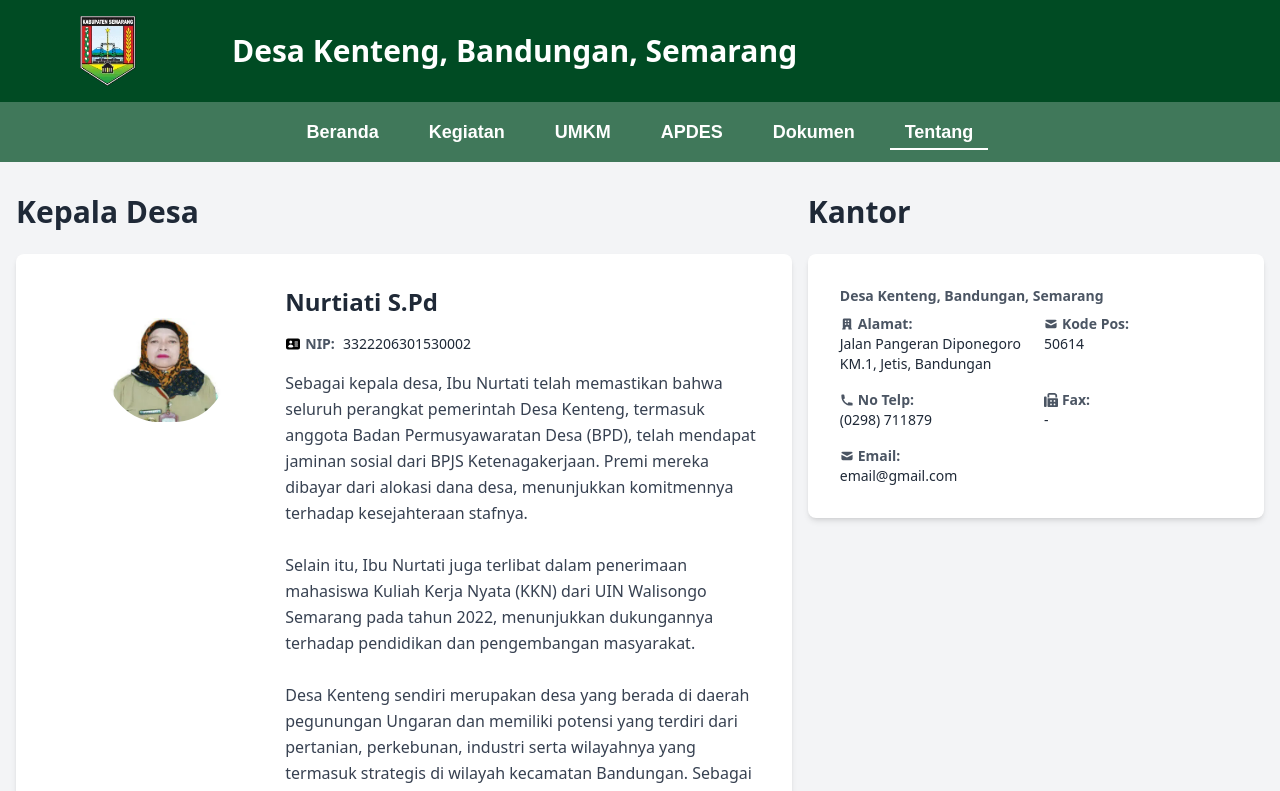
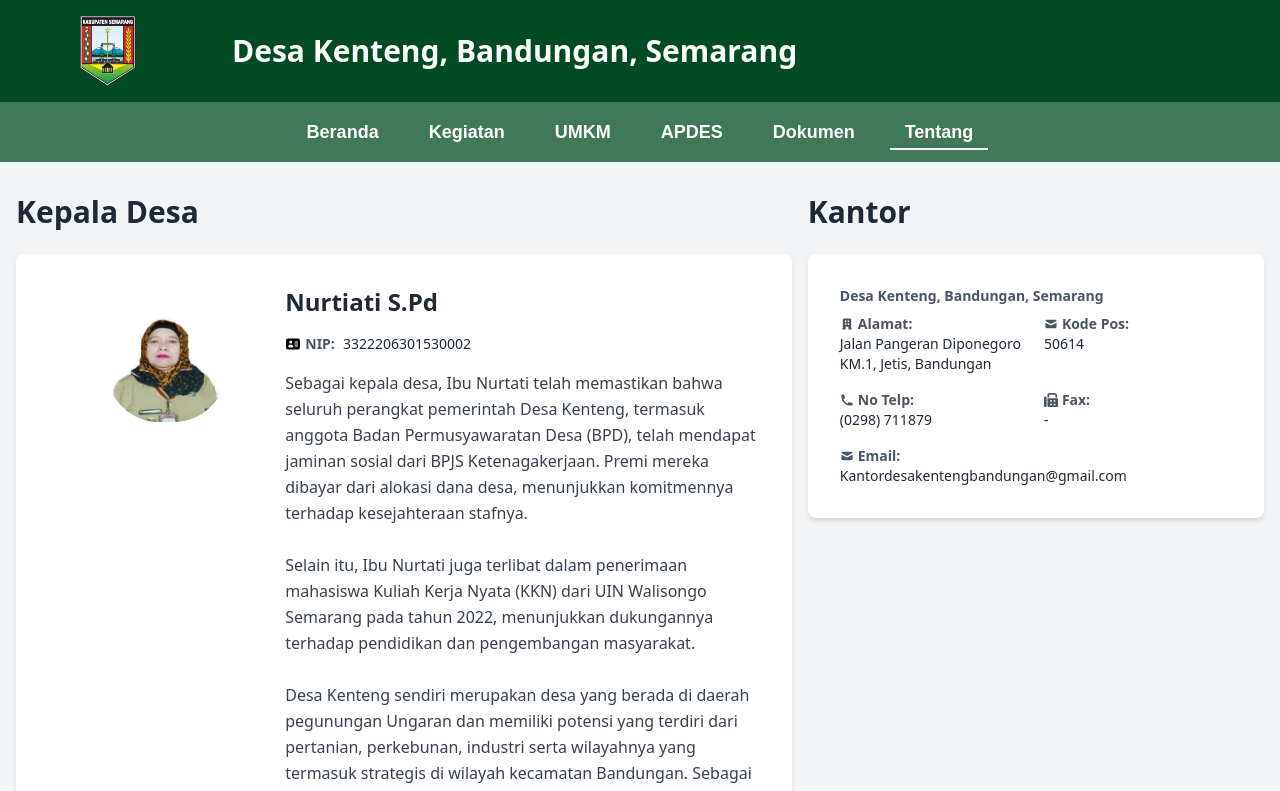
Before and after one commit to reikki7/desa-bandungan-website, a React (Vite) app in the folder frontend/: page /tentang in a window 1280 px wide. Shown: the top 791 px of the page. Built offline with nearby package versions, Linux system fonts and the light colour scheme.

Commit message:
added proper email to Tentang

```diff
--- a/frontend/src/pages/Tentang.jsx
+++ b/frontend/src/pages/Tentang.jsx
@@ -85,7 +85,7 @@
                                         <HiMail />
                                         <span>Email:</span>
                                     </div>
-                                    <p className="text-sm text-gray-800">email@gmail.com</p>
+                                    <p className="text-sm text-gray-800">Kantordesakentengbandungan@gmail.com</p>
                                 </div>
                             </div>
                         </div>
```
